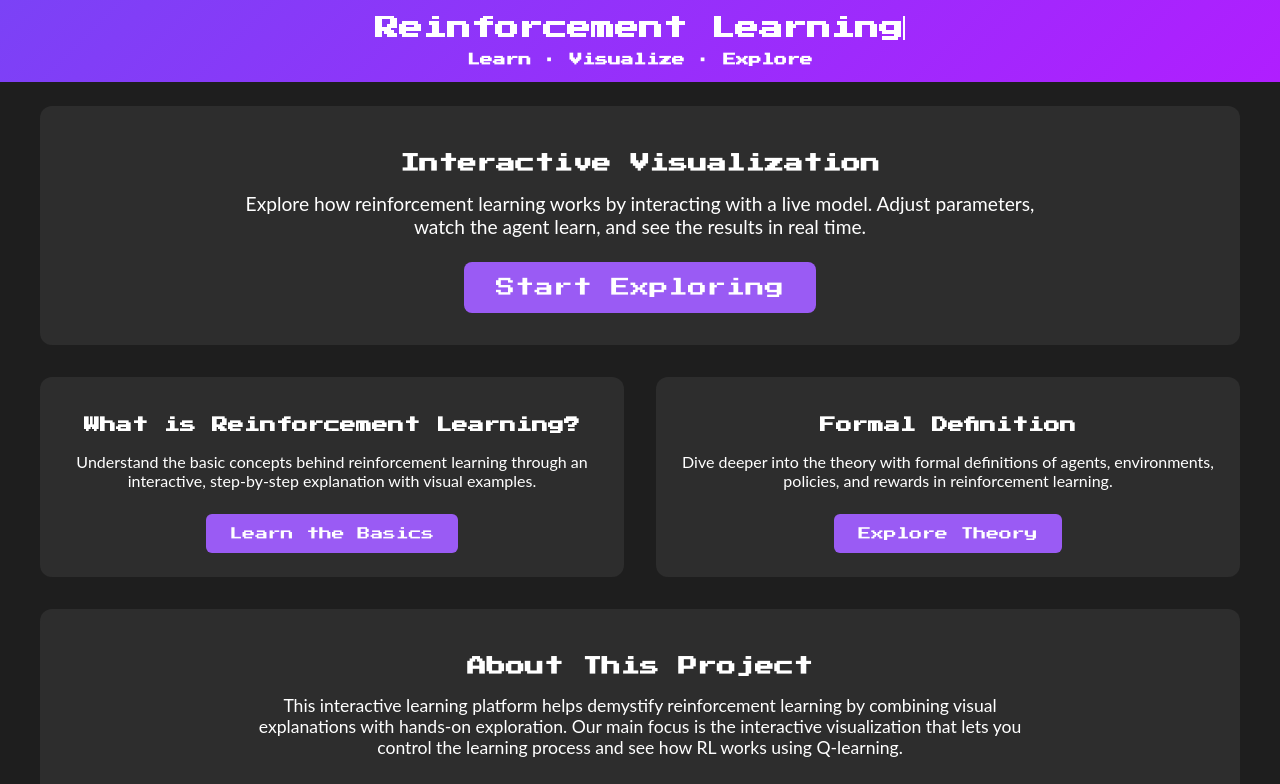
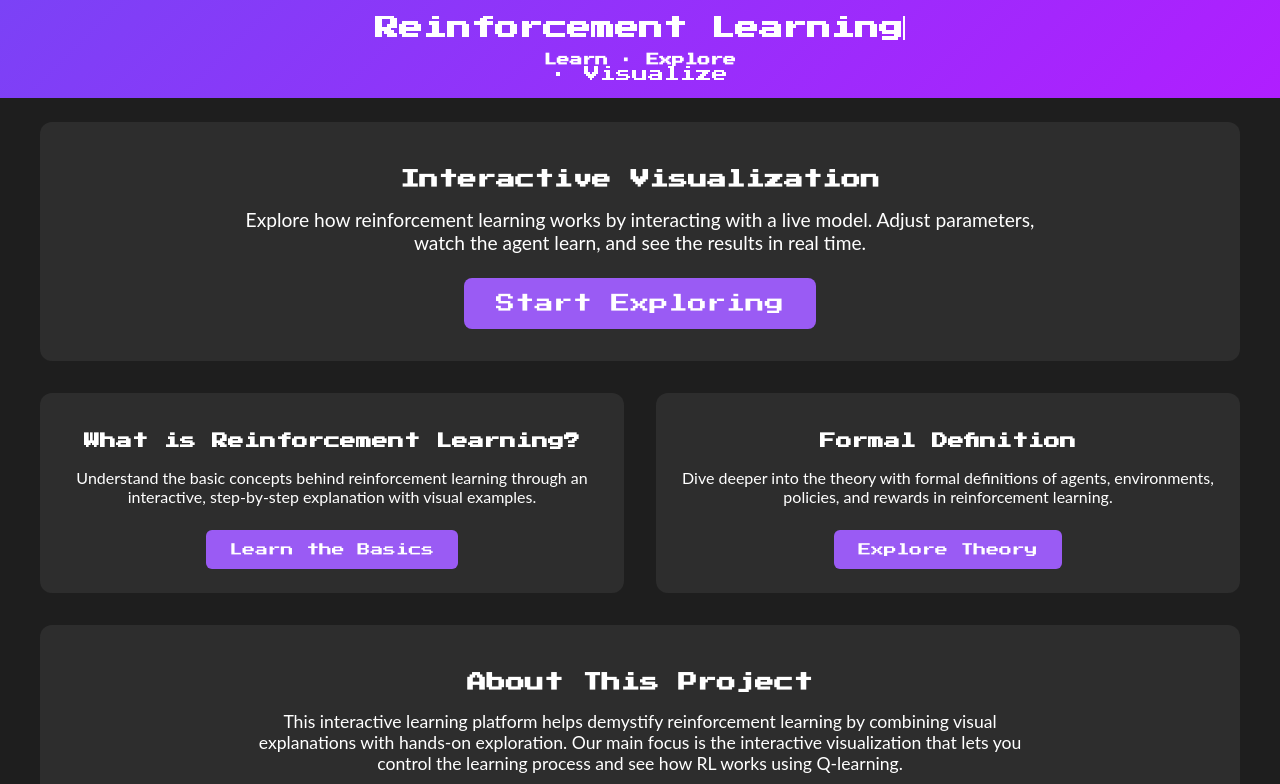
Before and after one commit to FGV-VIS-2025/final-project-rl-explained-vis, a SvelteKit app: page / in a window 1280 px wide. Shown: the top 784 px of the page. Built offline with nearby package versions, Linux system fonts and the light colour scheme; a web font is replaced by a local one.

Commit message:
mudando a ordem

```diff
--- a/src/routes/+layout.svelte
+++ b/src/routes/+layout.svelte
@@ -30,9 +30,9 @@
   <h1>Reinforcement Learning</h1>
   <h2> <span class="clickable-word" on:click|stopPropagation={gotoLearn}>Learn</span>
   ·
+  <span class="clickable-word" on:click|stopPropagation={gotoExplore}>Explore</span></h2>
+  ·
   <span class="clickable-word" on:click|stopPropagation={gotoVis}>Visualize</span>
-  ·
-  <span class="clickable-word" on:click|stopPropagation={gotoExplore}>Explore</span></h2>
 
 </div>
 
```
